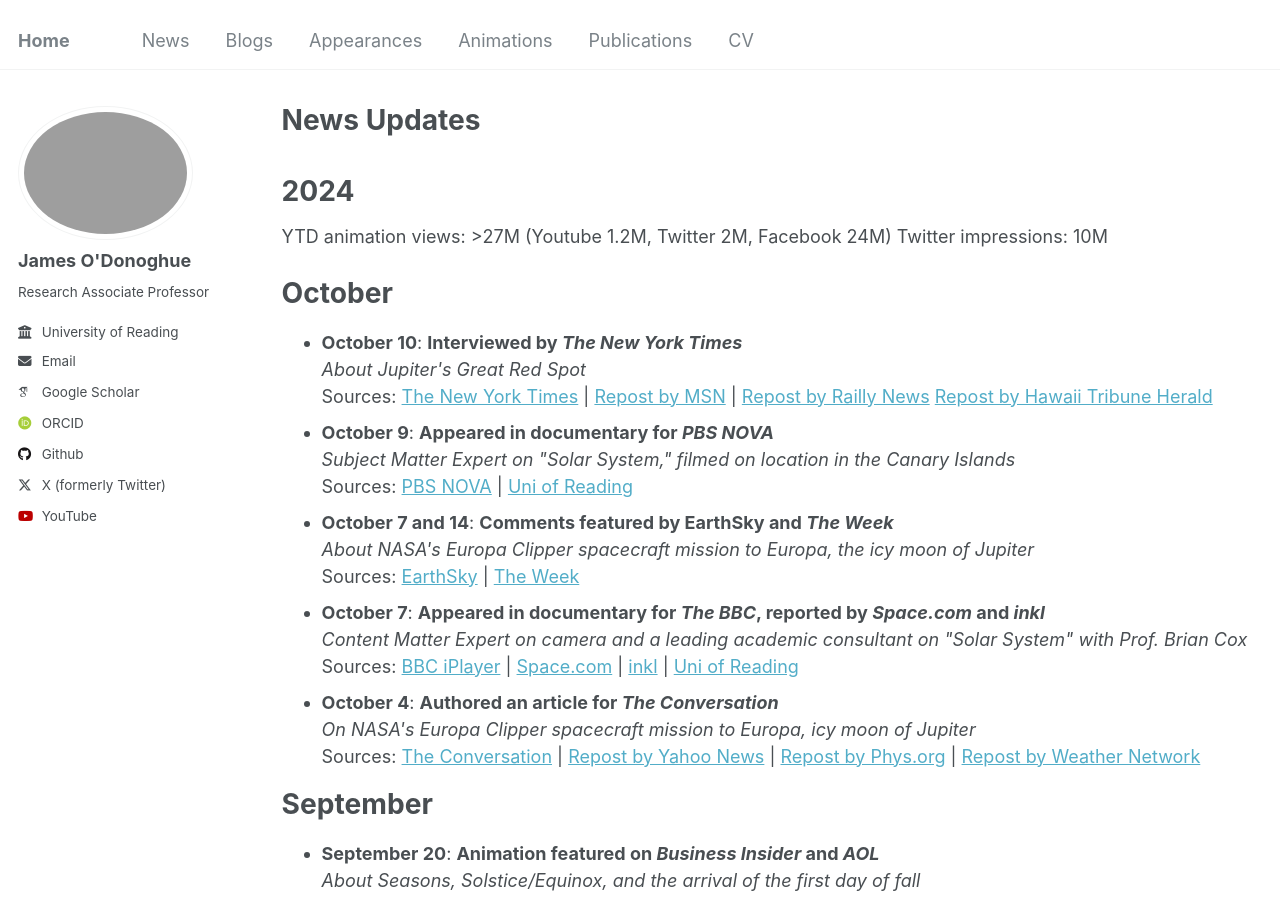
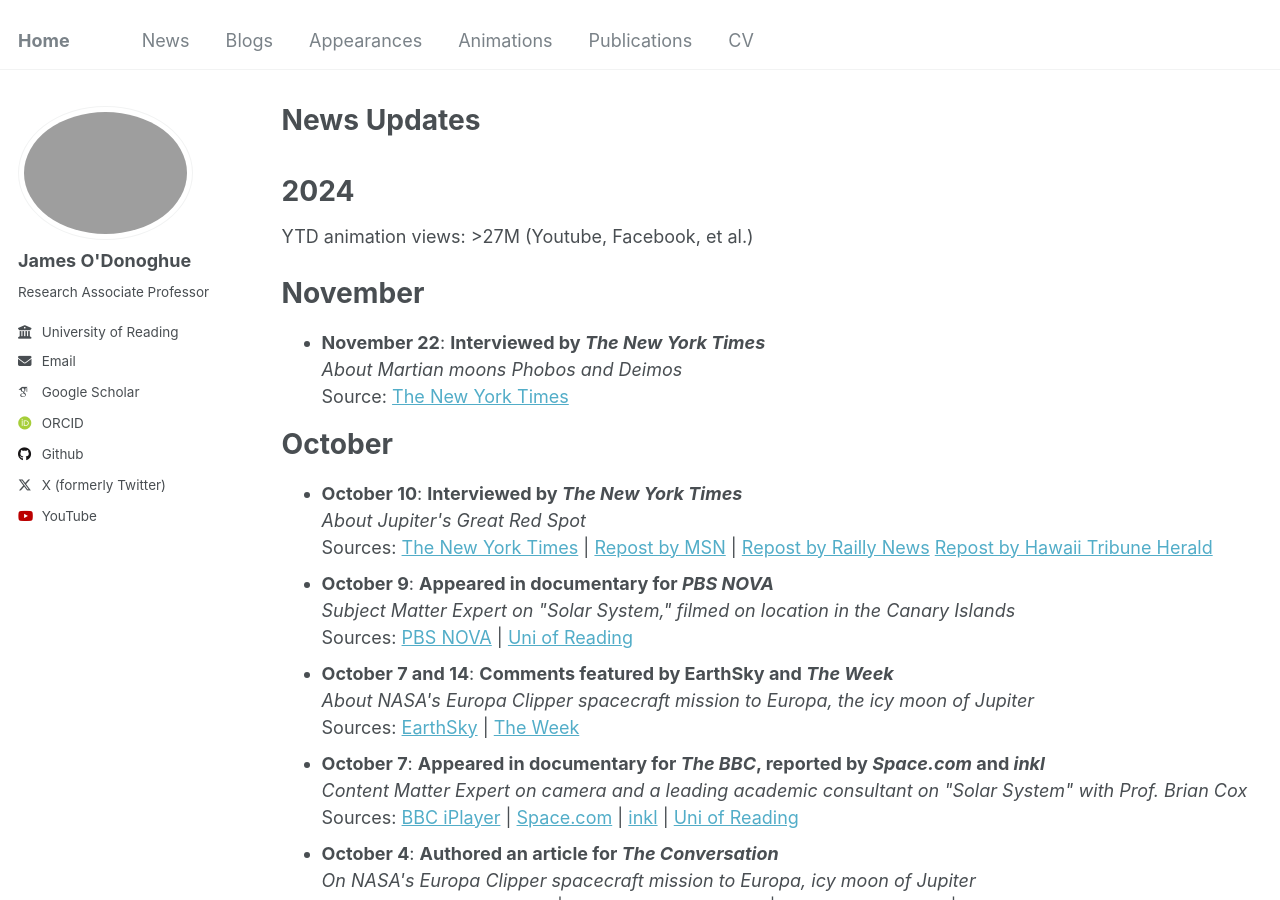
Before and after one commit to odonoghuespace/odonoghuespace.github.io, a Jekyll site: the page built from _pages/news.html, in a window 1280 px wide and 900 px high. Built offline with Jekyll 4.4.1, drawn with Linux system fonts in a browser that asks for light colours; some web fonts are replaced.

Commit message:
Update news.html

```diff
--- a/_pages/news.html
+++ b/_pages/news.html
@@ -6,10 +6,17 @@ author_profile: true
 ---
 <br>
 <h1>2024</h1>
-YTD animation views: >27M (Youtube 1.2M, Twitter 2M, Facebook 24M)
-Twitter impressions: 10M
+YTD animation views: >27M (Youtube, Facebook, et al.)
 <br>
 <br>
+<h1>November</h1>
+<ul>
+  <li><strong>November 22</strong>: <strong>Interviewed by <em>The New York Times</em></strong><br>
+    <em>About Martian moons Phobos and Deimos</em><br>
+    Source: <a href="https://www.nytimes.com/2024/11/22/science/mars-moons-asteroids-rings.html?unlocked_article_code=1.b04.388n.AmvNHmhL277y&smid=nytcore-ios-share&referringSource=articleShare">The New York Times</a>
+  </li>
+
+</ul>
 <h1>October</h1>
 <ul>
   <li><strong>October 10</strong>: <strong>Interviewed by <em>The New York Times</em></strong><br>
```
